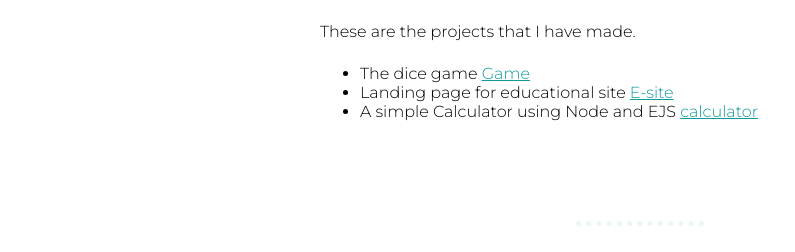
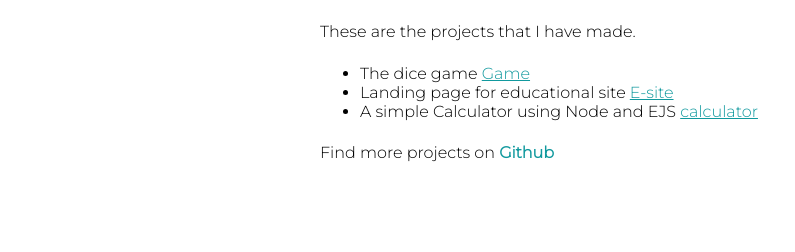
Before and after one commit to Mayank5112/webDevProjects, a plain HTML site: page MyCV/index.html in a window 1280 px wide. Shown: the part 1900-2152 px from the top of the page, 0-795 px from the left. Drawn offline with Linux system fonts and the light colour scheme; a web font is replaced by a local one.

Commit message:
small changes

```diff
--- a/MyCV/index.html
+++ b/MyCV/index.html
@@ -66,6 +66,8 @@
 								href="https://erin-grumpy-bear.cyclic.app/">calculator</a>
 						</li>
 					</ul>
+					<p>Find more projects on <a style="text-decoration: none; font-weight: bold;"
+							href="https://github.com/Mayank5112">Github</a></p>
 					</p>
 				</div>
 			</div>
```
